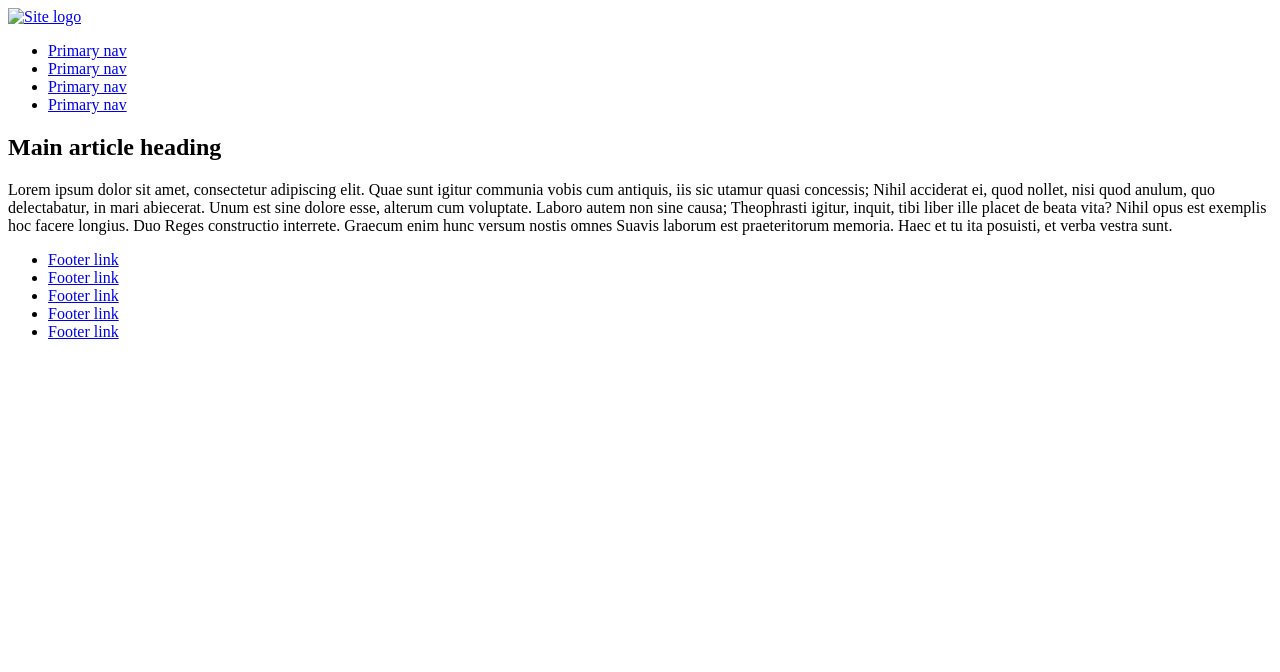
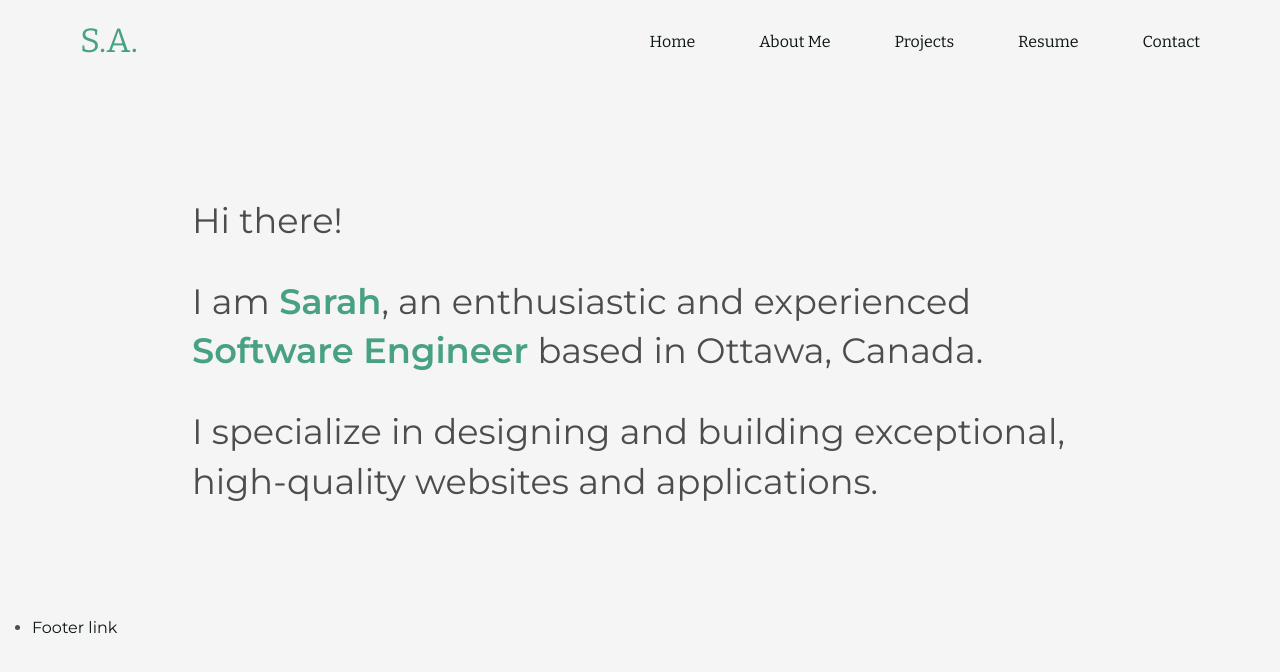
Before and after one commit to sarah-zhr-adi/minimal-portfolio, a plain HTML site: page index.html in a window 1280 px wide. Drawn offline with nearby package versions, Linux system fonts and the light colour scheme.

Commit message:
added header and navigation styles

```diff
--- a/index.html
+++ b/index.html
@@ -3,36 +3,44 @@
 <head>
   <meta charset="UTF-8">
   <meta name="viewport" content="width=device-width, initial-scale=1.0">
+  <link href="https://fonts.googleapis.com/css2?family=Bitter&family=Montserrat:wght@400;600&display=swap" rel="stylesheet">
+  <link rel="stylesheet" href="/styles.css">
   <title>Sarah Adi Portfolio</title>
 </head>
 <body>
+
   <header>
-    <a href="/" title="Go to home page">
-      <img src="logo.png" alt="Site logo">
-    </a>
+    <div class="logo">
+      <a href="/" title="Go to home page">
+        <p>S.A.</p>
+      </a>
+    </div>
     <nav>
       <ul>
-        <li><a href="#">Primary nav</a></li>
-        <li><a href="#">Primary nav</a></li>
-        <li><a href="#">Primary nav</a></li>
-        <li><a href="#">Primary nav</a></li>
+        <li><a href="#">Home</a></li>
+        <li><a href="#">About Me</a></li>
+        <li><a href="#">Projects</a></li>
+        <li><a href="#">Resume</a></li>
+        <li><a href="#">Contact</a></li>
       </ul>
     </nav>
   </header>
-  <main>
-    <section>
-      <h1>Main article heading</h1>
-      <p>Lorem ipsum dolor sit amet, consectetur adipiscing elit. Quae sunt igitur communia vobis cum antiquis, iis sic utamur quasi concessis; Nihil acciderat ei, quod nollet, nisi quod anulum, quo delectabatur, in mari abiecerat. Unum est sine dolore esse, alterum cum voluptate. Laboro autem non sine causa; Theophrasti igitur, inquit, tibi liber ille placet de beata vita? Nihil opus est exemplis hoc facere longius. Duo Reges constructio interrete. Graecum enim hunc versum nostis omnes Suavis laborum est praeteritorum memoria. Haec et tu ita posuisti, et verba vestra sunt.</p>
-    </section>
-  </main>
+
+  <section class="main-header">
+    <h1>Hi there! </h1>
+
+    <h1>I am <span>Sarah</span>, an enthusiastic and experienced
+    <span>Software Engineer</span> based in Ottawa, Canada.</h1>
+
+    <h1>  I specialize in designing and building exceptional,
+      high-quality websites and applications.</h1>
+  </section>
+
   <footer>
     <ul>
       <li><a href="#">Footer link</a></li>
-      <li><a href="#">Footer link</a></li>
-      <li><a href="#">Footer link</a></li>
-      <li><a href="#">Footer link</a></li>
-      <li><a href="#">Footer link</a></li>
     </ul>
   </footer>
+
 </body>
 </html>
--- a/styles.css
+++ b/styles.css
@@ -1,5 +1,84 @@
 :root {
   --main-bg-color: #f5f5f5;
   --primary-color: #48A282;
+  --secondary-color: #0D1512;
   --text-color: #4D4D4D;
 }
+
+* {
+  margin: 0;
+  padding: 0;
+  box-sizing: border-box;
+}
+
+html, body {
+	width: 100%;
+	height: 100%;
+}
+
+body {
+  font: 14px/140% 'Montserrat', sans-serif;
+  color: var(--text-color);
+  background: var(--main-bg-color);
+}
+
+a {
+  color: var(--secondary-color);
+  text-decoration: none;
+}
+
+header {
+  display: flex;
+  justify-content: space-between;
+  font-family: 'Bitter';
+  margin-left: 3rem;
+  margin-right: 3rem;
+}
+
+.logo p{
+  margin: 2rem;
+  font-size: 2.1rem;
+  font-weight: 400;
+  color: var(--primary-color);
+}
+
+nav ul{
+  list-style: none;
+  display: flex;
+}
+
+li {
+ margin: 2rem;
+ font-size: 1rem;
+}
+
+nav a:hover {
+  text-decoration-line: underline;
+  text-decoration-style: solid;
+  text-decoration-color: var(--primary-color);
+  text-decoration-thickness: 100px;
+}
+
+/* MAIN HEADER */
+
+.main-header {
+  width: 80vw;
+  display: flex;
+  flex-direction: column;
+  justify-content: center;
+  align-items: left;
+  padding: 3rem 3rem 3rem 6rem;
+  margin: 3rem 3rem 3rem 6rem;
+}
+
+h1 {
+  font-size: 2.2rem;
+  font-weight: 300;
+  line-height: 140%;
+  padding: 1rem 0;
+}
+
+h1 span {
+  font-weight: 600;
+  color: var(--primary-color);
+}
```
